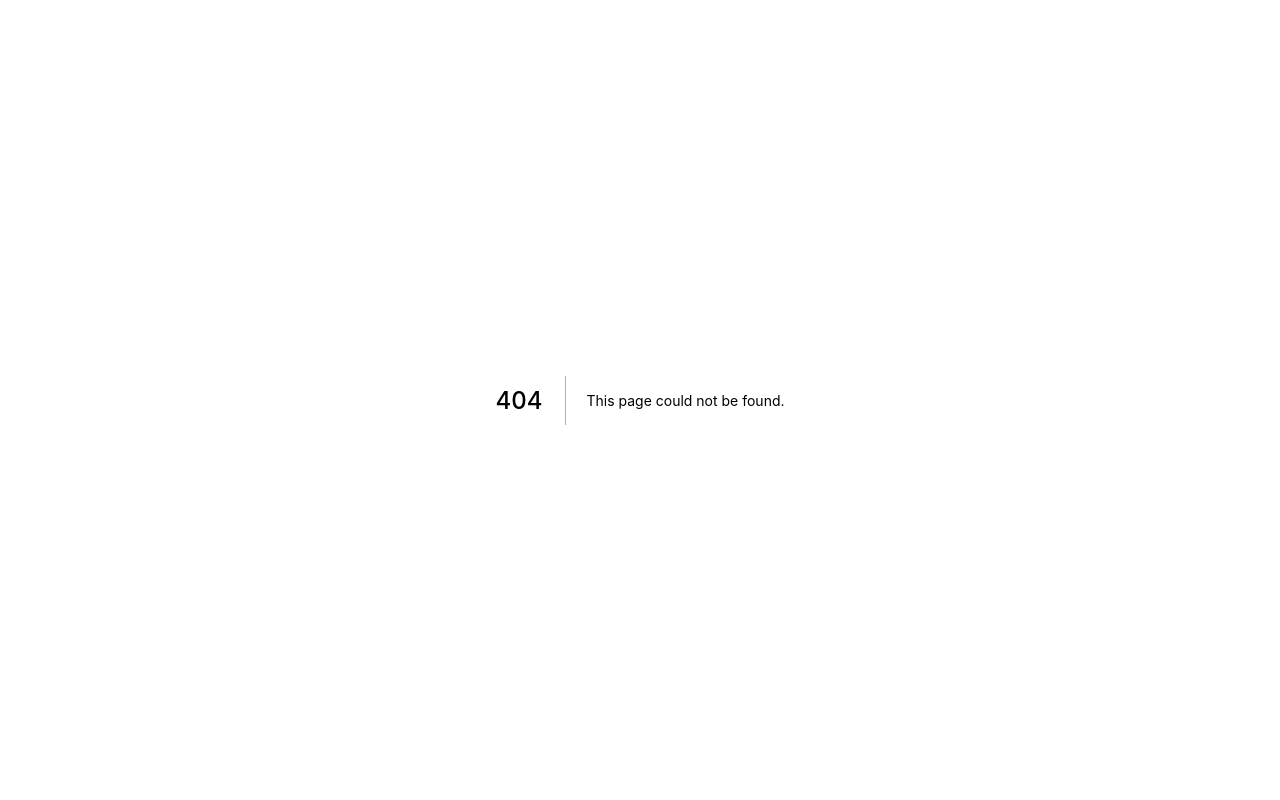
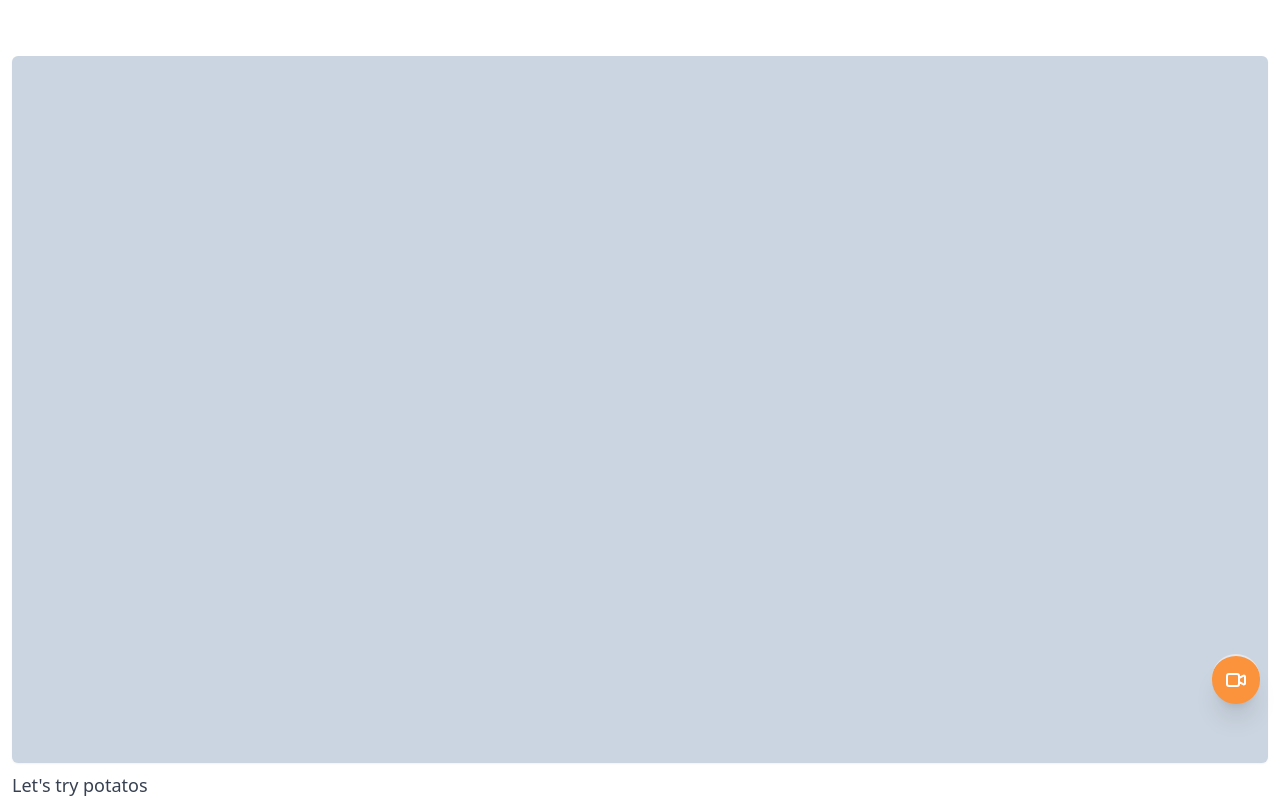
Before and after one commit to yongwoo-jeong/carrot-market, a Next.js app: page /live in a window 1280 px wide. Before the commit this address had no page. Shown: the top 800 px of the page. Built offline with nearby package versions, Linux system fonts and the light colour scheme.

Commit message:
Done Live show tabs page

```diff
--- /dev/null
+++ b/pages/live.tsx
@@ -0,0 +1,34 @@
+import { NextPage } from "next";
+
+const Live: NextPage = () => {
+  return (
+    <div className="space-y-4 divide-y-2 py-10 ">
+      {new Array(5).fill(1).map((_, i) => (
+        <div className="px-3 pt-4" key={i}>
+          <div className="aspect-video w-full rounded-md bg-slate-300 shadow-sm" />
+          <h3 className="mt-2 text-lg  text-gray-700">
+            Let&apos;s try potatos
+          </h3>
+        </div>
+      ))}
+      <button className="fixed bottom-24 right-5 rounded-full bg-orange-400 p-3 text-white shadow-xl transition-colors hover:bg-orange-500">
+        <svg
+          className="h-6 w-6"
+          fill="none"
+          stroke="currentColor"
+          viewBox="0 0 24 24"
+          xmlns="http://www.w3.org/2000/svg"
+        >
+          <path
+            strokeLinecap="round"
+            strokeLinejoin="round"
+            strokeWidth="2"
+            d="M15 10l4.553-2.276A1 1 0 0121 8.618v6.764a1 1 0 01-1.447.894L15 14M5 18h8a2 2 0 002-2V8a2 2 0 00-2-2H5a2 2 0 00-2 2v8a2 2 0 002 2z"
+          />
+        </svg>
+      </button>
+    </div>
+  );
+};
+
+export default Live;
```
